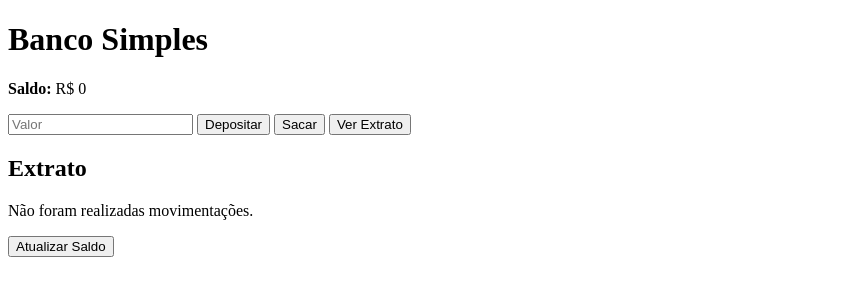
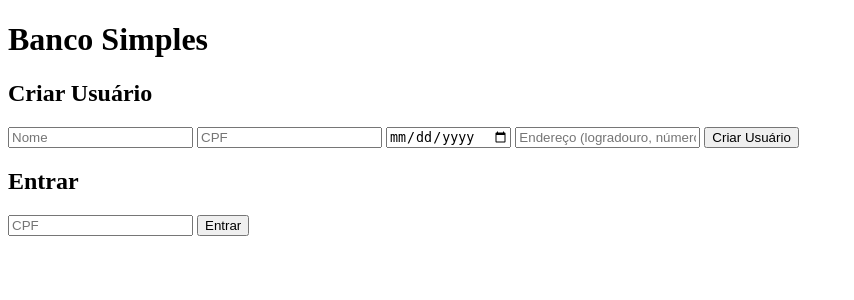
Before and after one commit to junynho2025/sistema_bancario, a Flask app: page / in a window 1280 px wide. Shown: the top 300 px of the page, without its empty margins (0-854 px from the left). Run offline with Flask 3, Linux system fonts and the light colour scheme.

Commit message:
update and create function

```diff
--- a/app.py
+++ b/app.py
@@ -1,40 +1,169 @@
-from flask import Flask, render_template, request, redirect, url_for
+from flask import Flask, render_template, request, session, redirect, url_for
+from datetime import datetime
 
 app = Flask(__name__)
+app.secret_key = "sua_chave_secreta"
 
-saldo = 0
-limite = 500
-extrato = []
-numero_saques = 0
-LIMITE_SAQUES = 3
+usuarios = []
+contas = []
+NUMERO_AGENCIA = "0001"
+
+def criar_usuario(nome, cpf, data_nascimento, endereco):
+    if any(u["cpf"] == cpf for u in usuarios):
+        return None, "Já existe um usuário cadastrado com este CPF."
+    usuario = {
+        "nome": nome,
+        "cpf": cpf,
+        "data_nascimento": data_nascimento,
+        "endereco": endereco
+    }
+    usuarios.append(usuario)
+    return usuario, f"Usuário {nome} criado com sucesso!"
+
+def criar_conta(cpf):
+    usuario = next((u for u in usuarios if u["cpf"] == cpf), None)
+    if usuario:
+        numero_conta = len(contas) + 1
+        conta = {
+            "agencia": NUMERO_AGENCIA,
+            "numero_conta": numero_conta,
+            "usuario": usuario,
+            "saldo": 0,
+            "limite": 500,
+            "extrato": [],
+            "numero_saques": 0,
+            "LIMITE_SAQUES": 3
+        }
+        contas.append(conta)
+        return conta
+    return None
+
+def buscar_contas_por_cpf(cpf):
+    return [c for c in contas if c["usuario"]["cpf"] == cpf]
+
+def buscar_conta_por_numero(numero_conta, cpf):
+    return next((c for c in contas if c["numero_conta"] == numero_conta and c["usuario"]["cpf"] == cpf), None)
+
+def depositar(conta, valor):
+    if valor > 0:
+        conta["saldo"] += valor
+        datahora = datetime.now().strftime("%d/%m/%Y %H:%M:%S")
+        conta["extrato"].append(f"[{datahora}] Depósito: R$ {valor:.2f}")
+        return f"Depósito de R$ {valor:.2f} realizado com sucesso!"
+    else:
+        return "Valor inválido para depósito."
+
+def sacar(conta, valor):
+    if valor > 0 and valor <= conta["saldo"] and valor <= conta["limite"] and conta["numero_saques"] < conta["LIMITE_SAQUES"]:
+        conta["saldo"] -= valor
+        conta["numero_saques"] += 1
+        datahora = datetime.now().strftime("%d/%m/%Y %H:%M:%S")
+        conta["extrato"].append(f"[{datahora}] Saque: R$ {valor:.2f}")
+        return f"Saque de R$ {valor:.2f} realizado com sucesso!"
+    elif conta["numero_saques"] >= conta["LIMITE_SAQUES"]:
+        return "Limite de saques atingido"
+    else:
+        return "Valor inválido ou saldo insuficiente."
+
+def extrato(conta):
+    if conta["extrato"]:
+        return "\n".join(conta["extrato"])
+    else:
+        return "Não foram realizadas movimentações."
 
 @app.route("/", methods=["GET", "POST"])
 def index():
-    global saldo, extrato, numero_saques
     mensagem = ""
+    extrato_texto = None
+    usuario_logado = None
+    contas_usuario = []
+    conta_selecionada = None
+
+    # PROCESSA LOGOUT PRIMEIRO, ANTES DE QUALQUER OUTRA LÓGICA
+    if request.method == "POST" and "logout" in request.form:
+        session.pop("cpf_logado", None)
+        session.pop("conta_ativa", None)
+        return redirect(url_for("index", logout="1"))
+
+    # SE FOI REDIRECIONADO APÓS LOGOUT, NÃO RECUPERA USUÁRIO DA SESSÃO
+    if request.args.get("logout") == "1":
+        mensagem = "Obrigado por utilizar nossos serviços, volte sempre!"
+    elif "cpf_logado" in session:
+        usuario_logado = next((u for u in usuarios if u["cpf"] == session["cpf_logado"]), None)
+        if usuario_logado:
+            contas_usuario = buscar_contas_por_cpf(usuario_logado["cpf"])
+            if "conta_ativa" in session:
+                conta_selecionada = buscar_conta_por_numero(session["conta_ativa"], usuario_logado["cpf"])
+            elif contas_usuario:
+                conta_selecionada = contas_usuario[0]
+                session["conta_ativa"] = conta_selecionada["numero_conta"]
+
+    # RESTANTE DO POST (exceto logout)
     if request.method == "POST":
-        if "depositar" in request.form:
-            valor = float(request.form["valor"])
-            if valor > 0:
-                saldo += valor
-                extrato.append(f"Depósito: R$ {valor:.2f}")
-                mensagem = f"Depósito de R$ {valor:.2f} realizado com sucesso!"
+        if "criar_usuario" in request.form:
+            nome = request.form["nome"]
+            cpf = request.form["cpf"]
+            data_nascimento = request.form["data_nascimento"]
+            endereco = request.form["endereco"]
+            usuario, mensagem = criar_usuario(nome, cpf, data_nascimento, endereco)
+            if usuario:
+                conta_criada = criar_conta(cpf)
+                if conta_criada:
+                    mensagem += f" Conta {conta_criada['numero_conta']} criada automaticamente!"
+        elif "login" in request.form:
+            cpf = request.form["cpf_login"]
+            usuario = next((u for u in usuarios if u["cpf"] == cpf), None)
+            if usuario:
+                session["cpf_logado"] = cpf
+                session.pop("conta_ativa", None)
+                return redirect(url_for("index"))
             else:
-                mensagem = "Valor inválido para depósito."
-        elif "sacar" in request.form:
-            valor = float(request.form["valor"])
-            if valor > 0 and valor <= saldo and valor <= limite and numero_saques < LIMITE_SAQUES:
-                saldo -= valor
-                numero_saques += 1
-                extrato.append(f"Saque: R$ {valor:.2f}")
-                mensagem = f"Saque de R$ {valor:.2f} realizado com sucesso!"
-            elif numero_saques >= LIMITE_SAQUES:
-                mensagem = "Limite de saques atingido"
+                mensagem = "Usuário não encontrado."
+        elif "criar_conta" in request.form and usuario_logado:
+            cpf = usuario_logado["cpf"]
+            conta_criada = criar_conta(cpf)
+            if conta_criada:
+                mensagem = f"Conta {conta_criada['numero_conta']} criada para o CPF {cpf}!"
+                session["conta_ativa"] = conta_criada["numero_conta"]
+                conta_selecionada = conta_criada
+                contas_usuario = buscar_contas_por_cpf(cpf)
             else:
-                mensagem = "Valor inválido ou saldo insuficiente."
-        elif "extrato" in request.form:
-            mensagem = "Extrato solicitado."
-    return render_template("index.html", saldo=saldo, extrato=extrato, mensagem=mensagem)
+                mensagem = "Conta não pôde ser criada. Usuário não encontrado."
+        elif "selecionar_conta" in request.form and usuario_logado:
+            numero_conta = int(request.form["numero_conta"])
+            conta = buscar_conta_por_numero(numero_conta, usuario_logado["cpf"])
+            if conta:
+                session["conta_ativa"] = numero_conta
+                conta_selecionada = conta
+            else:
+                mensagem = "Conta não encontrada."
+        elif conta_selecionada:
+            if "depositar" in request.form:
+                valor = float(request.form["valor"])
+                mensagem = depositar(conta_selecionada, valor)
+                extrato_texto = None
+            elif "sacar" in request.form:
+                valor = float(request.form["valor"])
+                mensagem = sacar(conta_selecionada, valor)
+                extrato_texto = None
+            elif "extrato" in request.form:
+                extrato_texto = extrato(conta_selecionada)
+                mensagem = ""
+        else:
+            mensagem = "Nenhuma conta disponível. Crie um usuário e uma conta primeiro."
+
+    print(session)  # Para depuração
+
+    return render_template(
+        "index.html",
+        usuario_logado=usuario_logado,
+        contas_usuario=contas_usuario,
+        conta_selecionada=conta_selecionada,
+        saldo=conta_selecionada["saldo"] if conta_selecionada else 0,
+        extrato=conta_selecionada["extrato"] if conta_selecionada else [],
+        mensagem=mensagem,
+        extrato_texto=extrato_texto
+    )
 
 if __name__ == "__main__":
     app.run(debug=True)
--- a/templates/index.html
+++ b/templates/index.html
@@ -6,28 +6,68 @@
 </head>
 <body>
     <h1>Banco Simples</h1>
-    <p><strong>Saldo:</strong> R$ {{ saldo|round(2) }}</p>
-    <form method="post">
-        <input type="number" step="0.01" name="valor" placeholder="Valor" required>
-        <button type="submit" name="depositar">Depositar</button>
-        <button type="submit" name="sacar">Sacar</button>
-        <button type="submit" name="extrato">Ver Extrato</button>
-    </form>
     {% if mensagem %}
         <p><strong>{{ mensagem }}</strong></p>
     {% endif %}
-    <h2>Extrato</h2>
-    {% if extrato %}
-        <ul>
-        {% for item in extrato %}
-            <li>{{ item }}</li>
-        {% endfor %}
-        </ul>
+
+    {% if not usuario_logado %}
+        <h2>Criar Usuário</h2>
+        <form method="post">
+            <input type="text" name="nome" placeholder="Nome" required>
+            <input type="text" name="cpf" placeholder="CPF" required pattern="\d{11}" maxlength="11" inputmode="numeric" title="Digite apenas números (11 dígitos)">
+            <input type="date" name="data_nascimento" placeholder="Data de Nascimento" required>
+            <input type="text" name="endereco" placeholder="Endereço (logradouro, número, cidade/UF)" required>
+            <button type="submit" name="criar_usuario">Criar Usuário</button>
+        </form>
+        <h2>Entrar</h2>
+        <form method="post">
+            <input type="text" name="cpf_login" placeholder="CPF" required pattern="\d{11}" maxlength="11" inputmode="numeric" title="Digite apenas números (11 dígitos)">
+            <button type="submit" name="login">Entrar</button>
+        </form>
     {% else %}
-        <p>Não foram realizadas movimentações.</p>
+        <p>Bem-vindo, {{ usuario_logado.nome }} (CPF: {{ usuario_logado.cpf }})</p>
+        <form method="post">
+            <button type="submit" name="logout">Sair</button>
+        </form>
+        <h2>Contas</h2>
+        {% if contas_usuario %}
+            <form method="post">
+                <label for="numero_conta">Selecione a conta:</label>
+                <select name="numero_conta" id="numero_conta">
+                    {% for conta in contas_usuario %}
+                        <option value="{{ conta.numero_conta }}"
+                        {% if conta_selecionada and conta.numero_conta == conta_selecionada.numero_conta %}selected{% endif %}>
+                            Agência: {{ conta.agencia }} | Conta: {{ conta.numero_conta }}
+                        </option>
+                    {% endfor %}
+                </select>
+                <button type="submit" name="selecionar_conta">Selecionar Conta</button>
+            </form>
+            {% if conta_selecionada %}
+                <p><strong>Saldo:</strong> R$ {{ saldo|round(2) }}</p>
+                <form method="post">
+                    <input type="number" step="0.01" name="valor" placeholder="Valor" required>
+                    <button type="submit" name="depositar">Depositar</button>
+                    <button type="submit" name="sacar">Sacar</button>
+                </form>
+                <br>
+                <form method="post" style="display:inline;">
+                    <button type="submit" name="extrato">Mostrar extrato</button>
+                </form>
+                {% if extrato_texto is not none %}
+                    <h3>Extrato</h3>
+                    {% if extrato_texto %}
+                        <pre>{{ extrato_texto }}</pre>
+                    {% else %}
+                        <p>Não foram realizadas movimentações.</p>
+                    {% endif %}
+                {% endif %}
+            {% endif %}
+        {% else %}
+            <form method="post">
+                <button type="submit" name="criar_conta">Criar Conta</button>
+            </form>
+        {% endif %}
     {% endif %}
-    <form method="post" action="python app.py">
-        <button type="submit">Atualizar Saldo</button>
-    </form>
 </body>
 </html>
```
